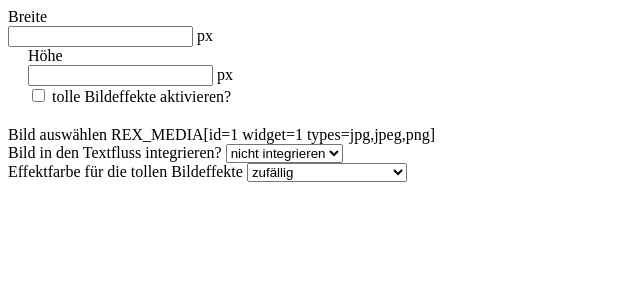
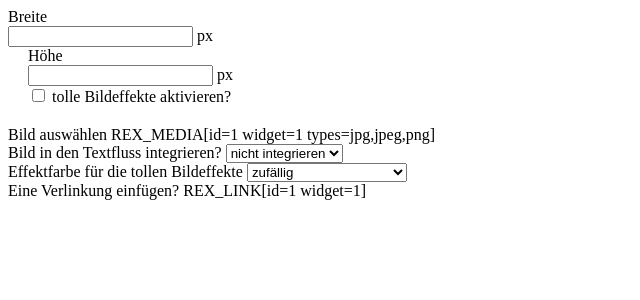
Before and after one commit to NAJU-Sachsen/Homepage, a PHP site: page /input.php in a window 1280 px wide. Shown: the top 300 px of the page, without its empty margins (0-640 px from the left). Run offline with PHP 8.4, Linux system fonts and the light colour scheme.

Commit message:
Enable anchors on images

```diff
--- a/redaxo/data/addons/developer/modules/Foto [11]/input.php
+++ b/redaxo/data/addons/developer/modules/Foto [11]/input.php
@@ -47,3 +47,8 @@
         <option value="img-fancy-green-alternate">Laubgrün (Dunkelgrün)</option>
     </select>
 </div>
+
+<div class="form-group">
+        <label>Eine Verlinkung einfügen?</label>
+        REX_LINK[id=1 widget=1]
+</div>
```
Also changed, not shown: redaxo/data/addons/developer/modules/Foto [11]/output.php (+8 -1 lines).
